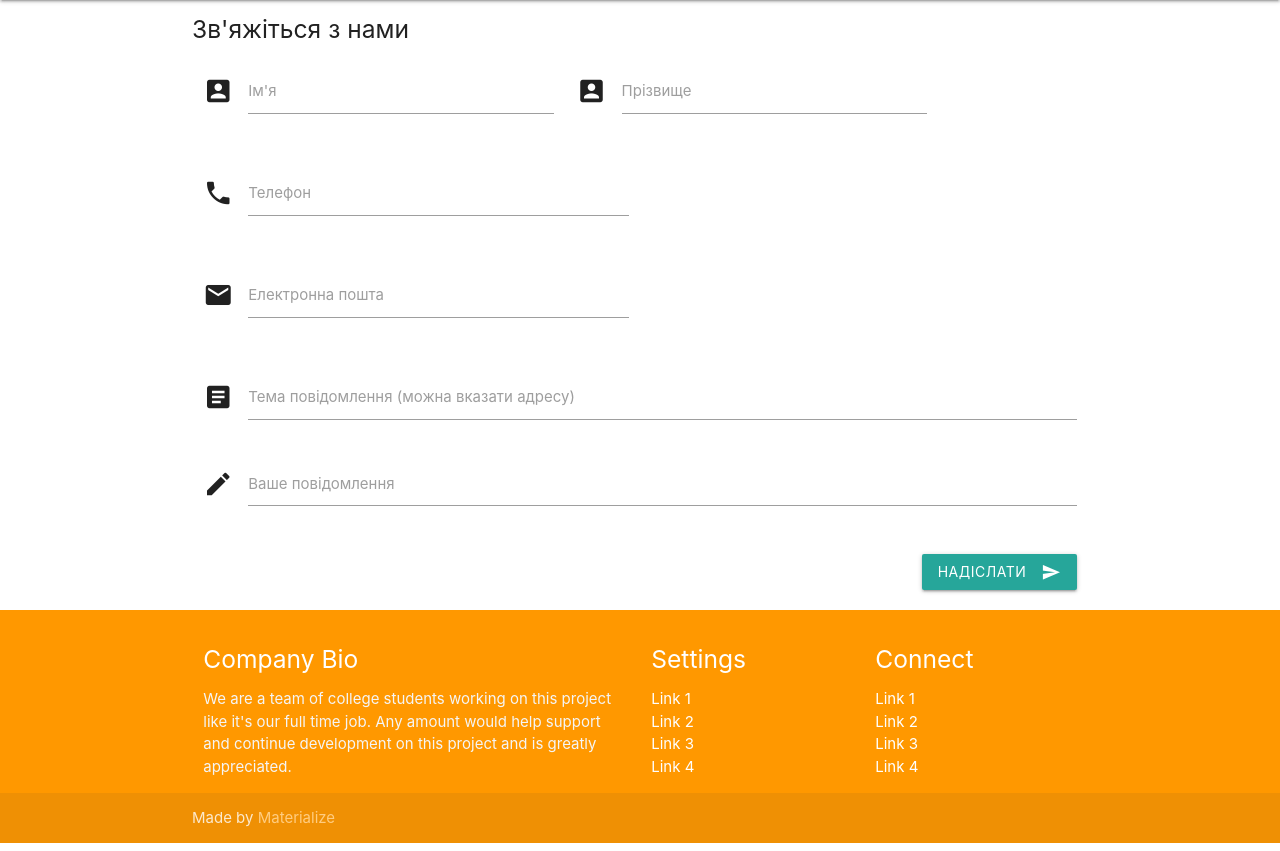
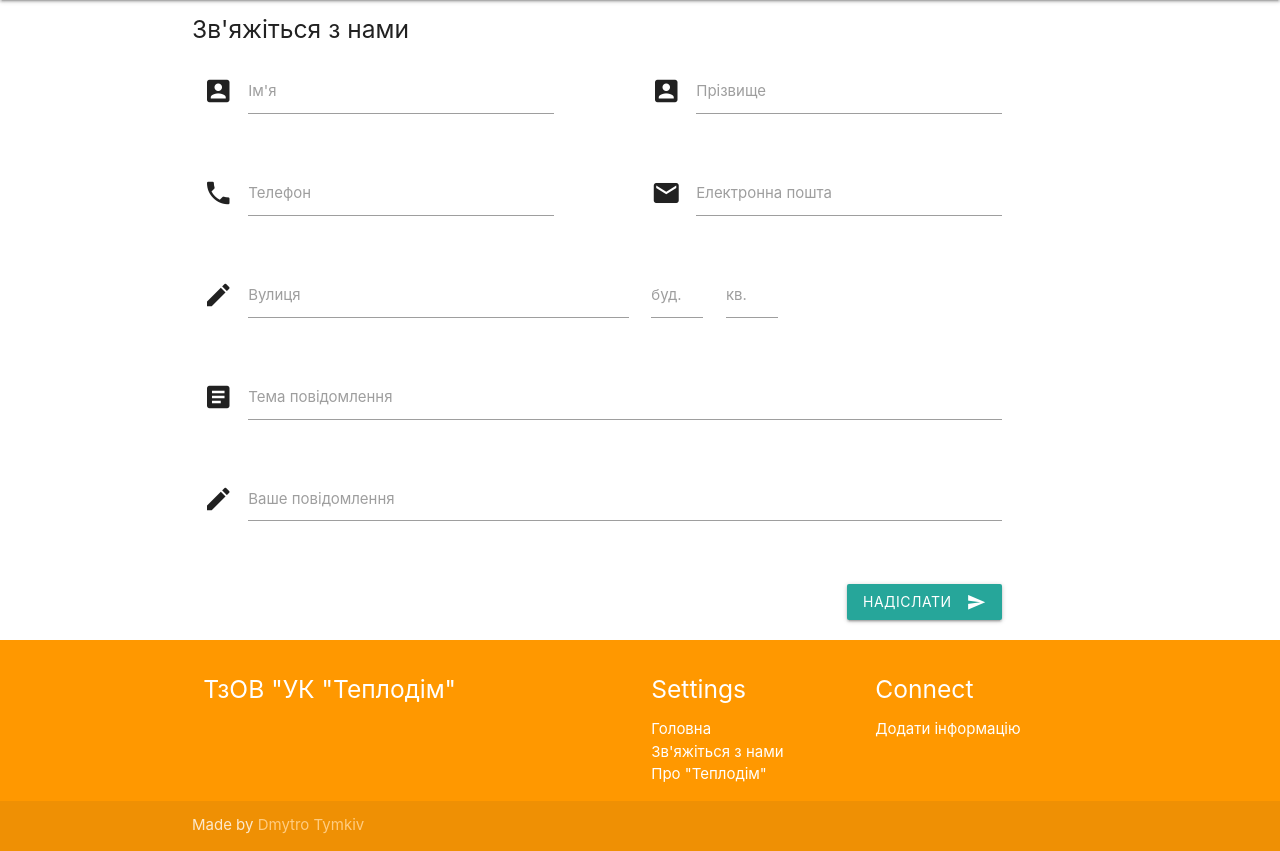
Before and after one commit to Teemmer/teplodim, a Django app: page /contact/ in a window 1280 px wide. Shown: the part 64-915 px from the top of the page. Run offline with Django 3.2, Linux system fonts and the light colour scheme; parts of the project's set-up code (start-up, migrations or seed data) failed here and were passed over; some libraries are stand-ins or nearby versions.

Commit message:
Added a lot of features (mess)

```diff
--- a/teplodim/articles/admin.py
+++ b/teplodim/articles/admin.py
@@ -1,7 +1,9 @@
 from django.contrib import admin
+from django.contrib.admin import AdminSite
 
-from .models import Article, File
+from .models import Article, File, Image
 
 
 admin.site.register(Article)
 admin.site.register(File)
+admin.site.register(Image)
--- a/teplodim/articles/models.py
+++ b/teplodim/articles/models.py
@@ -14,3 +14,8 @@ class Article(models.Model):
 class File(models.Model):
     article = models.ForeignKey(Article, related_name='files', on_delete=models.CASCADE)
     file = models.FileField(upload_to='uploads/')
+
+
+class Image(models.Model):
+    article = models.ForeignKey(Article, related_name='images', on_delete=models.CASCADE)
+    image = models.ImageField(upload_to='uploads/')
--- a/teplodim/articles/templates/base.html
+++ b/teplodim/articles/templates/base.html
@@ -7,9 +7,10 @@
     <link rel="stylesheet" type="text/css" href="{% static 'materialize.min.css' %}" media="screen,projection">
     <link rel="stylesheet" type="text/css" href="{% static 'styles.css' %}">
     <meta name="viewport" content="width=device-width, initial-scale=1.0"/>
-    <title>Теплодім</title>
+    <title>УК "Теплодім"</title>
 </head>
 <body>
+<!--<div class="navbar-fixed">-->
   <nav class="blue darken-1" role="navigation">
     <div class="nav-wrapper container"><a id="logo-container" href="#" class="right brand-logo">Logo</a>
       <ul class="left hide-on-med-and-down ">
@@ -26,25 +27,7 @@
       <a href="#" data-target="nav-mobile" class="sidenav-trigger"><i class="material-icons">menu</i></a>
     </div>
   </nav>
-<!--  <nav>-->
-<!--    <div class="nav-wrapper">-->
-<!--      <a href="#" class="brand-logo right">Logo</a>-->
-<!--      <ul id="mobile-nav" class="left">-->
-<!--        <li><a href="/home/">Головна</a></li>-->
-<!--        <li><a href="/contact/">Зв'яжіться з нами</a></li>-->
-<!--        <li><a href="/about/">Про "Теплодім"</a></li>-->
-<!--      </ul>-->
-<!--    </div>-->
-<!--  </nav>-->
-<!--<div class="header">-->
-<!--    -->
-<!--    <ul>-->
-<!--        <li><a href="/home/">Home</a></li>-->
-<!--        <li><a href="/contact/">Contact</a></li>-->
-<!--        <li><a href="/about/">About</a></li>-->
-<!--    </ul>-->
 <!--</div>-->
-
 {% block content %}
 {% endblock %}
 
@@ -52,34 +35,30 @@
     <div class="container">
       <div class="row">
         <div class="col l6 s12">
-          <h5 class="white-text">Company Bio</h5>
-          <p class="grey-text text-lighten-4">We are a team of college students working on this project like it's our full time job. Any amount would help support and continue development on this project and is greatly appreciated.</p>
+          <h5 class="white-text">ТзОВ "УК "Теплодім"</h5>
+          <p class="grey-text text-lighten-4"></p>
 
 
         </div>
         <div class="col l3 s12">
           <h5 class="white-text">Settings</h5>
           <ul>
-            <li><a class="white-text" href="#!">Link 1</a></li>
-            <li><a class="white-text" href="#!">Link 2</a></li>
-            <li><a class="white-text" href="#!">Link 3</a></li>
-            <li><a class="white-text" href="#!">Link 4</a></li>
+            <li><a class="white-text" href="/home/">Головна</a></li>
+            <li><a class="white-text" href="/contact/">Зв'яжіться з нами</a></li>
+            <li><a class="white-text" href="/about/">Про "Теплодім"</a></li>
           </ul>
         </div>
         <div class="col l3 s12">
           <h5 class="white-text">Connect</h5>
           <ul>
-            <li><a class="white-text" href="#!">Link 1</a></li>
-            <li><a class="white-text" href="#!">Link 2</a></li>
-            <li><a class="white-text" href="#!">Link 3</a></li>
-            <li><a class="white-text" href="#!">Link 4</a></li>
+            <li><a class="white-text" href="/edit_panel/">Додати інформацію</a></li>
           </ul>
         </div>
       </div>
     </div>
     <div class="footer-copyright">
       <div class="container">
-      Made by <a class="orange-text text-lighten-3" href="http://materializecss.com">Materialize</a>
+      Made by <a class="orange-text text-lighten-3" href="http://materializecss.com">Dmytro Tymkiv</a>
       </div>
     </div>
   </footer>
--- a/teplodim/articles/templates/contact_template.html
+++ b/teplodim/articles/templates/contact_template.html
@@ -17,6 +17,7 @@
                     <label for="icon_f_name">Ім'я</label>
                     <span class="helper-text" data-success="Добре!"></span>
                 </div>
+                <div class="col m1"></div>
                 <div class="input-field col s12 m5">
                     <i class="material-icons prefix">account_box</i>
                     <input id="icon_l_name" name="l_name" type="text" class="validate">
@@ -24,15 +25,14 @@
                     <span class="helper-text" data-success="Добре!"></span>
                 </div>
             </div>
-            <div class="input-field col s6">
+            <div class="input-field col s12 m5">
                 <i class="material-icons prefix">phone</i>
                 <input id="icon_telephone" name="phone" type="tel" class="validate">
                 <span class="helper-text" data-error="wrong" data-success="Добре!"></span>
                 <label for="icon_telephone">Телефон</label>
             </div>
-        </div>
-        <div class="row">
-            <div class="input-field col s6">
+            <div class="col m1"></div>
+            <div class="input-field col s12 m5">
                 <i class="material-icons prefix">email</i>
                 <input id="icon_email" name="email" type="email" class="validate">
                 <label for="icon_email">Електронна пошта</label>
@@ -40,23 +40,41 @@
             </div>
         </div>
         <div class="row">
-            <div class="input-field col s13">
-                <i class="material-icons prefix">article</i>
-                <input id="icon_subject" name="subject" type="text" class="validate" required>
-                <label for="icon_subject">Тема повідомлення (можна вказати адресу)</label>
+            <div class="input-field col s8 m6">
+                <i class="material-icons prefix">mode_edit</i>
+                <input id="icon_street" name="street" type="text" class="validate">
+                <label for="icon_street">Вулиця</label>
+                <span class="helper-text" data-error="wrong"></span>
+            </div>
+            <div class="input-field col s2 m1">
+                <input class="from-20-to-40" id="icon_house" name="house" type="number" class="validate">
+                <label for="icon_house">буд.</label>
+                <span class="helper-text" data-error="wrong"></span>
+            </div>
+            <div class="input-field col s2 m1">
+                <input class="from-20-to-40" id="icon_flat" name="flat" type="number" class="validate">
+                <label for="icon_flat">кв.</label>
                 <span class="helper-text" data-error="wrong"></span>
             </div>
         </div>
         <div class="row">
-            <div class="input-field col s13">
+            <div class="input-field col s12 m11">
+                <i class="material-icons prefix">article</i>
+                <input id="icon_subject" name="subject" type="text" class="validate" required>
+                <label for="icon_subject">Тема повідомлення</label>
+                <span class="helper-text" data-error="Дане поле не може бути незаповненим"></span>
+            </div>
+        </div>
+        <div class="row">
+            <div class="input-field col s12 m11">
                 <i class="material-icons prefix">mode_edit</i>
                 <textarea id="icon_prefix2" name="message" class="materialize-textarea validate" required></textarea>
                 <label for="icon_prefix2">Ваше повідомлення</label>
-                <span class="helper-text" data-error="wrong"></span>
+                <span class="helper-text" data-error="Дане поле не може бути незаповненим"></span>
             </div>
         </div>
         <div class="row">
-            <div class="input-field col s12 mrg-bot">
+            <div class="input-field col s12 m11 mrg-bot">
                 <button class="btn waves-effect waves-light right" type="submit" name="action">Надіслати
                     <i class="material-icons right">send</i>
                 </button>
--- a/teplodim/articles/urls.py
+++ b/teplodim/articles/urls.py
@@ -1,10 +1,12 @@
 from django.urls import path
 
-from .views import HomeView, AboutView, ContactView
+from .views import HomeView, AboutView, ContactView, ArticleDetailView, add_article_view
 
 urlpatterns = [
     path('home/', HomeView.as_view(), name='home'),
+    path('articles/<int:article_id>/', ArticleDetailView.as_view(), name='article_detail'),
     path('contact/', ContactView.as_view(), name='contact'),
     path('about/', AboutView.as_view(), name='about'),
+    path('edit_panel/', add_article_view, name='panel'),
     path('', HomeView.as_view(), name='home'),
 ]
--- a/teplodim/articles/views.py
+++ b/teplodim/articles/views.py
@@ -1,6 +1,7 @@
-from django.shortcuts import render
+from django.shortcuts import render, get_object_or_404
 from django.views import View
 from django.core.paginator import Paginator
+from django.contrib.auth.decorators import user_passes_test
 
 from .helper import send_async_mail
 from .models import Article
@@ -36,3 +37,23 @@ class AboutView(View):
     def get(self, request, *args, **kwargs):
 
         return render(request, self.template_name)
+
+
+@user_passes_test(lambda u: u.is_superuser)
+def add_article_view(request, *args, **kwargs):
+    if request.method == 'POST':
+        pass
+    return render(request, 'edit_panel.html')
+
+
+class ArticleDetailView(View):
+    template_name = 'article_detail_template.html'
+
+    def get(self, request, article_id, *args, **kwargs):
+        article = get_object_or_404(Article, pk=article_id)
+        images = [a.image for a in article.images.all()]
+        images.insert(0, article.image)
+        files = list(article.files.all())
+        return render(request, self.template_name, {'article': article,
+                                                    'images': images,
+                                                    'files': files})
--- a/teplodim/static/init.js
+++ b/teplodim/static/init.js
@@ -1,7 +1,18 @@
 (function($){
   $(function(){
+    $('.sidenav').sidenav();
+    $('.materialboxed').materialbox();
+    $('.slider').slider( { height: '100%'});
+    $('.parallax').parallax();
 
-    $('.sidenav').sidenav();
+    $('.pushpin-demo-nav').each(function() {
+      var $this = $(this);
+      var $target = $('#' + $(this).attr('data-target'));
+      $this.pushpin({
+        top: $target.offset().top,
+        bottom: $target.offset().top + $target.outerHeight() - $this.height()
+      });
+    });
 
   }); // end of document ready
 })(jQuery); // end of jQuery name space
--- a/teplodim/static/styles.css
+++ b/teplodim/static/styles.css
@@ -13,7 +13,11 @@ input:focus {
 }
 
 input {
-    min-width: 200px !important;
+    min-width: 160px !important;
+}
+.from-20-to-40 {
+    min-width: 25px !important;
+    max-width: 60px !important;
 }
 
 label {
--- a/teplodim/teplodim/settings.py
+++ b/teplodim/teplodim/settings.py
@@ -25,8 +25,8 @@ SECRET_KEY = ')@vch53d+!dqs%q=ajex3-mr_$#ee(k#9doayu-i12#)-=4p&_'
 # SECURITY WARNING: don't run with debug turned on in production!
 DEBUG = True
 
-ALLOWED_HOSTS = ['localhost']
-
+ALLOWED_HOSTS = ['localhost', '91.241.113.69', '192.168.0.102']
+teplodim
 
 # Application definition
 
@@ -126,6 +126,8 @@ USE_TZ = True
 
 STATIC_URL = '/static/'
 
+LOGIN_URL = '/admin/login/'
+
 STATICFILES_DIRS = (
   os.path.join(BASE_DIR, 'static/'),
 )
--- a/teplodim/teplodim/urls.py
+++ b/teplodim/teplodim/urls.py
@@ -18,6 +18,7 @@ from django.contrib import admin
 from django.urls import path, include
 from django.conf import settings
 from django.conf.urls.static import static
+from django.contrib.staticfiles.urls import staticfiles_urlpatterns
 from django.views.static import serve
 
 urlpatterns = [
@@ -27,3 +28,5 @@ urlpatterns = [
                 'document_root': 'uploads/',
             }),
 ] #+ static(settings.MEDIA_URL, document_root=settings.MEDIA_ROOT)
+
+urlpatterns += staticfiles_urlpatterns()
```
Also changed, not shown: other parts of teplodim/static/styles.css (+36 -0 lines), teplodim/articles/templates/article_detail_template.html (added, +45 -0 lines), teplodim/articles/templates/articles_template.html (+24 -4 lines), teplodim/articles/templates/edit_panel.html (added, +88 -0 lines), teplodim/articles/migrations/0009_image.py (added), teplodim/static/header_big.jpg (added), teplodim/static/header_small.jpg (added).
